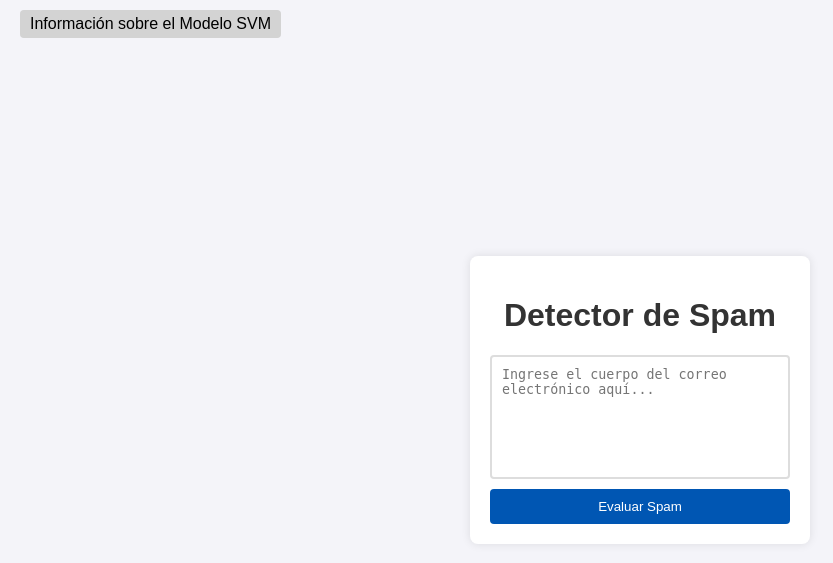
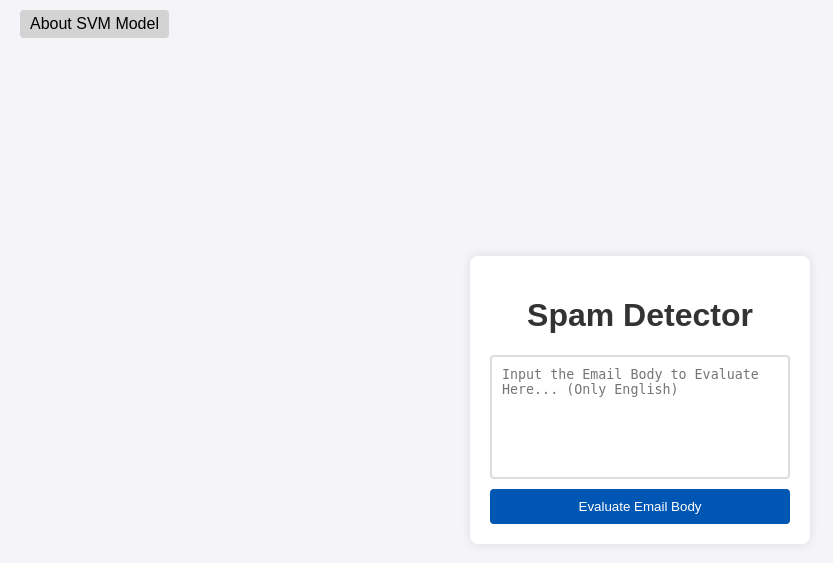
Before and after one commit to RicardoJGM/web-service-IA, a Flask app: page / in a window 1280 px wide. Shown: the top 563 px of the page, without its empty margins (0-833 px from the left). Run offline with Flask 3, Linux system fonts and the light colour scheme; parts of the project's set-up code (start-up, migrations or seed data) failed here and were passed over.

Commit message:
actualizacion de la pagina - se pasa a ingles

```diff
--- a/preprocessing.py
+++ b/preprocessing.py
@@ -1,3 +1,6 @@
+#Code created by:
+# -Ricardo de Jesús García Mejía - 200820130
+# -José Adolfo Jinménez Solís - 202060215
 import numpy as np
 import pandas as pd
 import matplotlib.pyplot as plt
@@ -50,4 +53,4 @@ def classify_message(message):
 # user_message = input("Ingrese el mensaje a clasificar: ")
 def predict_mail_body(mailbody):
     classification, spam_probability = classify_message(mailbody)
-    return(f"El mensaje introducido es clasificado como: {classification}\nProbabilidad de ser Spam: {spam_probability:.2f}%")
+    return(f"The Evaluated Message is classified as: {classification}\nProbability to be Spam: {spam_probability:.2f}%")
--- a/templates/index.html
+++ b/templates/index.html
@@ -3,24 +3,22 @@
 <head>
     <meta charset="UTF-8">
     <meta name="viewport" content="width=device-width, initial-scale=1.0">
-    <title>Detector de Spam</title>
+    <title>Spam Detector</title>
     <link rel="stylesheet" href="{{ url_for('static', filename='css/styles.css') }}">
 </head>
 <body>
     <div class="container">
-        <h1>Detector de Spam</h1>
+        <h1>Spam Detector</h1>
         <form id="spamForm" method="POST">
-            <textarea id="emailBody" name="emailBody" placeholder="Ingrese el cuerpo del correo electrónico aquí..."></textarea>
-            <button type="submit" class="btnSpam">Evaluar Spam</button>
+            <textarea id="emailBody" name="emailBody" placeholder="Input the Email Body to Evaluate Here... (Only English)"></textarea>
+            <button type="submit" class="btnSpam">Evaluate Email Body</button>
         </form>
         <div class="result" id="result"></div>
-        <a href="{{ url_for('about') }}" class="btn-link">Información sobre el Modelo SVM</a>
+        <a href="{{ url_for('about') }}" class="btn-link">About SVM Model</a>
         <div class="result" id="result"></div>
         {% if result %}
             <h2>{{ result }}</h2>
         {% endif %}
     </div>
-
-    <!-- <script src="{{ url_for('static', filename='script/script.js') }}"></script> -->
 </body>
 </html>
```
Also changed, not shown: 1 other file.
